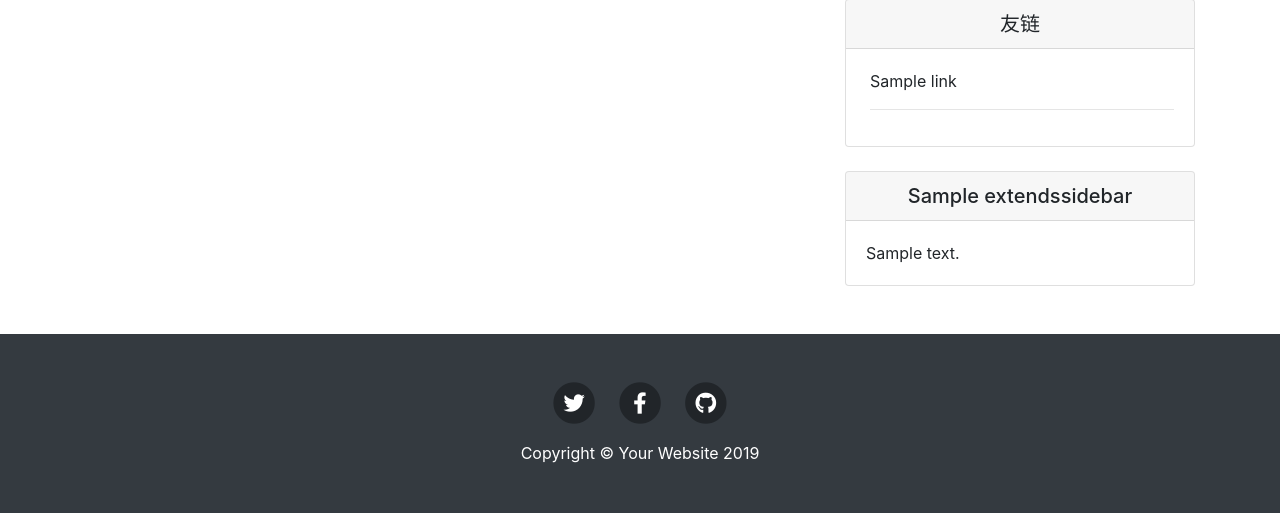
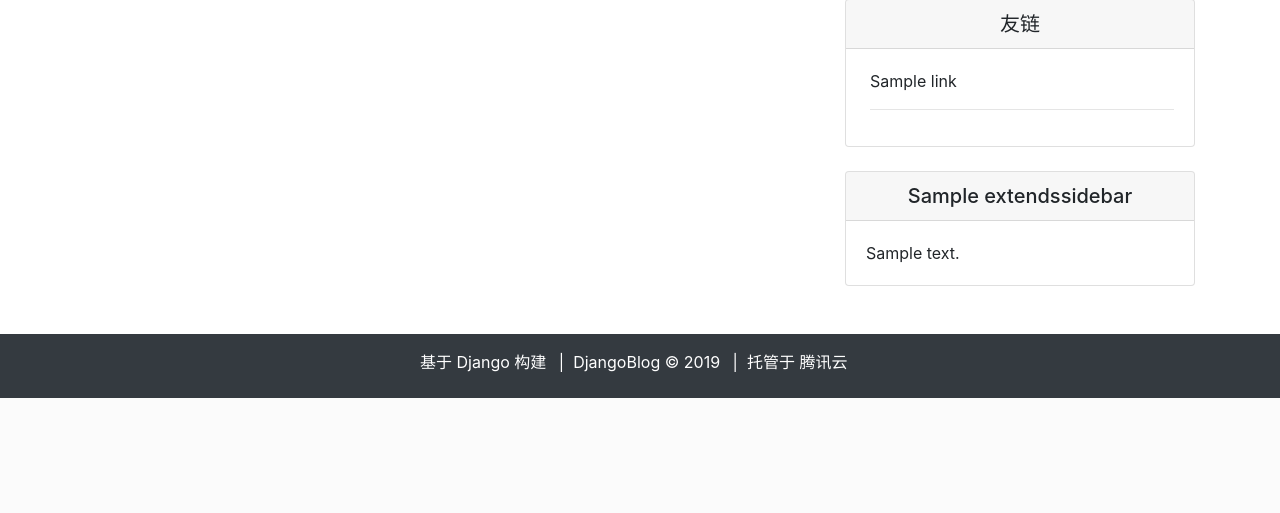
Before and after one commit to huchengbei/djangoblog, a Django app: page /archive in a window 1280 px wide. Shown: the part 425-938 px from the top of the page. After the commit the page ends 823 px from the top, so only its background shows below. Run offline with Django 3.2, Linux system fonts and the light colour scheme; tables that the repository leaves empty hold one stand-in row (values such as "Sample post"); some libraries are stand-ins or nearby versions.

Commit message:
‘modify footer

```diff
--- a/templates/footer.html
+++ b/templates/footer.html
@@ -1,5 +1,6 @@
-<footer class="py-5 bg-dark">
+<footer class="pt-3 pb-2 bg-dark">
     <div class="container">
+    <!-- Some Icons
         <div class="row">
             <div class="col-lg-8 col-md-10 mx-auto">
                 <ul class="list-inline text-center">
@@ -28,9 +29,45 @@
                         </a>
                     </li>
                 </ul>
-                <p class="m-0 copyright text-center text-white">Copyright &copy; Your Website 2019</p>
             </div>
         </div>
+        -->
+        <ul class="list-inline text-center text-white">
+            <li class="list-inline-item">
+                <p class="m-0 copyright text-center text-white">
+                    基于
+                    <a class="text-white" href="https://www.djangoproject.com/" target="blank">
+                        Django
+                    </a>
+                    构建
+                </p>
+            </li>
+            |&nbsp;
+            <li class="list-inline-item">
+                <p class="m-0 copyright text-center text-white">
+                    <a class="text-white" href="https://github.com/huchengbei/DjangoBlog" target="blank">
+                        DjangoBlog
+                    </a>
+                    &copy; 2019
+                </p>
+            </li>
+            |&nbsp;
+            <li class="list-inline-item">
+                <p class="m-0 copyright text-center text-white">
+                    托管于
+                    <a class="text-white" href="https://clout.tencent.com" target="blank">
+                        腾讯云
+                    </a>
+                </p>
+            </li>
+            <li class="list-inline-item">
+            <div class="site-info">
+                {% if analytics_code %}
+                    {{ analytics_code }}
+                {% endif %}
+            </div>
+            </li>
+        </ul>
     </div>
     <!--     /.container -->
 </footer>
```
